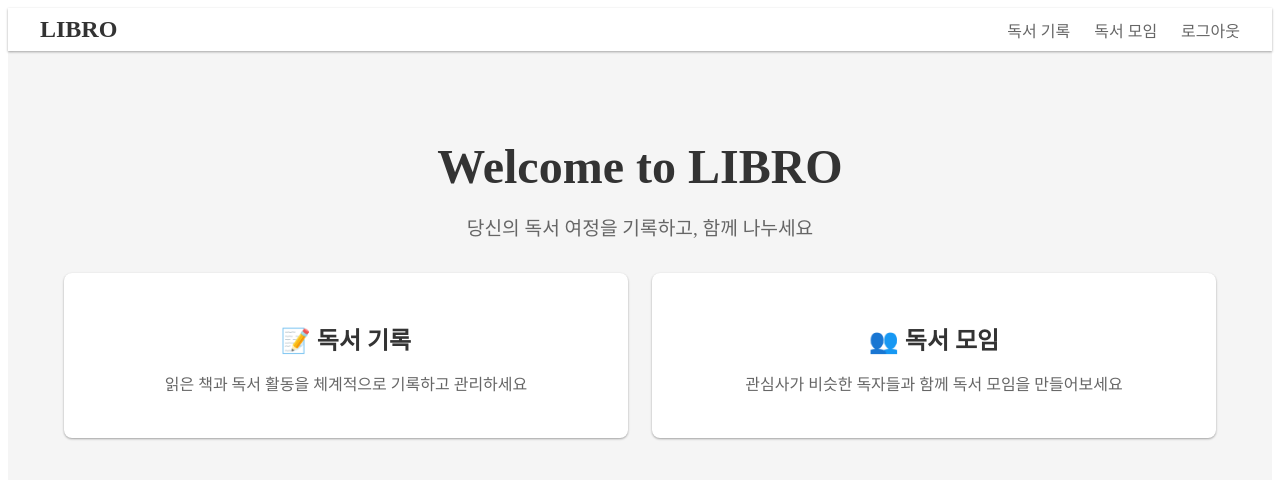
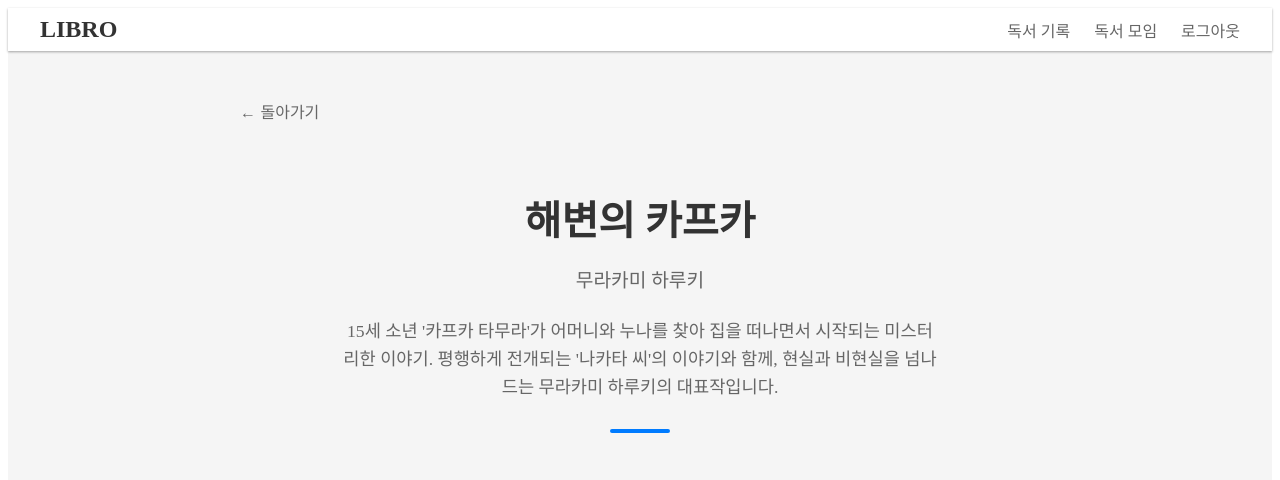
Before and after one commit to organization-hyun/libro-frontend, a React (Vite) app: page /reading-group/1 in a window 1280 px wide. Before the commit this address led to /. Shown: the top 480 px of the page. Built offline with nearby package versions, Linux system fonts and the light colour scheme; sample sign-in values are in the browser's storage.

Commit message:
독서 모임 기본 구조 설정

```diff
--- a/src/App.tsx
+++ b/src/App.tsx
@@ -3,6 +3,8 @@ import styled from 'styled-components';
 import { theme } from './styles/theme';
 import ReadingRecord from './pages/ReadingRecord';
 import ReadingRecordDetail from './pages/ReadingRecordDetail';
+import ReadingGroup from './pages/ReadingGroup';
+import ReadingGroupDetail from './pages/ReadingGroupDetail';
 import Login from './pages/Login';
 import { useAuth } from './contexts/AuthContext';
 import { ProtectedRoute } from './components/ProtectedRoute';
@@ -218,6 +220,22 @@ function App() {
                   </ProtectedRoute>
                 }
               />
+              <Route
+                path="/reading-group"
+                element={
+                  <ProtectedRoute>
+                    <ReadingGroup />
+                  </ProtectedRoute>
+                }
+              />
+              <Route
+                path="/reading-group/:id"
+                element={
+                  <ProtectedRoute>
+                    <ReadingGroupDetail />
+                  </ProtectedRoute>
+                }
+              />
               <Route path="*" element={<Navigate to="/" replace />} />
             </Routes>
           </MainContent>
--- /dev/null
+++ b/src/pages/ReadingGroup.tsx
@@ -0,0 +1,90 @@
+import React from 'react';
+import styled from 'styled-components';
+import { theme } from '../styles/theme';
+import { useNavigate } from 'react-router-dom';
+
+const Container = styled.div`
+  padding: ${theme.spacing.lg};
+  max-width: 1200px;
+  margin: 0 auto;
+`;
+
+const Header = styled.div`
+  margin-bottom: ${theme.spacing.xl};
+`;
+
+const Title = styled.h1`
+  font-size: 2rem;
+  color: ${theme.colors.text.primary};
+  font-weight: 700;
+`;
+
+const BookGrid = styled.div`
+  display: grid;
+  grid-template-columns: repeat(auto-fill, minmax(280px, 1fr));
+  gap: ${theme.spacing.lg};
+`;
+
+const BookCard = styled.div`
+  background: ${theme.colors.background.white};
+  border-radius: ${theme.borderRadius.md};
+  padding: ${theme.spacing.lg};
+  box-shadow: ${theme.shadows.sm};
+  cursor: pointer;
+  transition: transform 0.2s ease, box-shadow 0.2s ease;
+  min-height: 200px;
+  position: relative;
+
+  &:hover {
+    transform: translateY(-4px);
+    box-shadow: ${theme.shadows.md};
+  }
+`;
+
+const BookTitle = styled.h2`
+  font-size: 1.25rem;
+  color: ${theme.colors.text.primary};
+  margin-bottom: ${theme.spacing.xs};
+  font-weight: 600;
+`;
+
+const BookAuthor = styled.p`
+  font-size: 1rem;
+  color: ${theme.colors.text.secondary};
+  margin-bottom: ${theme.spacing.sm};
+`;
+
+const BookDescription = styled.p`
+  color: ${theme.colors.text.secondary};
+  font-size: 0.9rem;
+  line-height: 1.5;
+  margin-top: ${theme.spacing.md};
+`;
+
+const ReadingGroup: React.FC = () => {
+  const navigate = useNavigate();
+
+  const handleBookClick = () => {
+    navigate('/reading-group/kafka');
+  };
+
+  return (
+    <Container>
+      <Header>
+        <Title>독서 모임</Title>
+      </Header>
+      <BookGrid>
+        <BookCard onClick={handleBookClick}>
+          <BookTitle>해변의 카프카</BookTitle>
+          <BookAuthor>무라카미 하루키</BookAuthor>
+          <BookDescription>
+            15세 소년 '카프카 타무라'가 어머니와 누나를 찾아 집을 떠나면서 시작되는
+            미스터리한 이야기...
+          </BookDescription>
+        </BookCard>
+      </BookGrid>
+    </Container>
+  );
+};
+
+export default ReadingGroup;
--- /dev/null
+++ b/src/pages/ReadingGroupDetail.tsx
@@ -0,0 +1,97 @@
+import React from 'react';
+import { useNavigate } from 'react-router-dom';
+import styled from 'styled-components';
+import { theme } from '../styles/theme';
+
+const DetailContainer = styled.div`
+  padding: ${theme.spacing.lg};
+  max-width: 800px;
+  margin: 0 auto;
+`;
+
+const Header = styled.div`
+  margin-bottom: ${theme.spacing.xl};
+`;
+
+const BackButton = styled.button`
+  background: none;
+  border: none;
+  color: ${theme.colors.text.secondary};
+  cursor: pointer;
+  font-size: 1rem;
+  display: flex;
+  align-items: center;
+  gap: ${theme.spacing.xs};
+  padding: 0;
+  margin-bottom: ${theme.spacing.md};
+
+  &:hover {
+    color: ${theme.colors.primary};
+  }
+`;
+
+const BookInfo = styled.div`
+  text-align: center;
+  padding: ${theme.spacing.xl} 0;
+  position: relative;
+
+  &::after {
+    content: '';
+    position: absolute;
+    bottom: 0;
+    left: 50%;
+    transform: translateX(-50%);
+    width: 60px;
+    height: 4px;
+    background: ${theme.colors.primary};
+    border-radius: 2px;
+  }
+`;
+
+const BookTitle = styled.h1`
+  font-size: 2.5rem;
+  color: ${theme.colors.text.primary};
+  margin-bottom: ${theme.spacing.md};
+  font-weight: 700;
+  line-height: 1.2;
+`;
+
+const BookAuthor = styled.p`
+  font-size: 1.2rem;
+  color: ${theme.colors.text.secondary};
+  font-weight: 500;
+  margin-bottom: ${theme.spacing.lg};
+`;
+
+const BookDescription = styled.p`
+  color: ${theme.colors.text.secondary};
+  font-size: 1.1rem;
+  line-height: 1.6;
+  max-width: 600px;
+  margin: 0 auto;
+`;
+
+const ReadingGroupDetail: React.FC = () => {
+  const navigate = useNavigate();
+
+  return (
+    <DetailContainer>
+      <Header>
+        <BackButton onClick={() => navigate('/reading-group')}>
+          ← 돌아가기
+        </BackButton>
+        <BookInfo>
+          <BookTitle>해변의 카프카</BookTitle>
+          <BookAuthor>무라카미 하루키</BookAuthor>
+          <BookDescription>
+            15세 소년 '카프카 타무라'가 어머니와 누나를 찾아 집을 떠나면서 시작되는
+            미스터리한 이야기. 평행하게 전개되는 '나카타 씨'의 이야기와 함께,
+            현실과 비현실을 넘나드는 무라카미 하루키의 대표작입니다.
+          </BookDescription>
+        </BookInfo>
+      </Header>
+    </DetailContainer>
+  );
+};
+
+export default ReadingGroupDetail;
```
